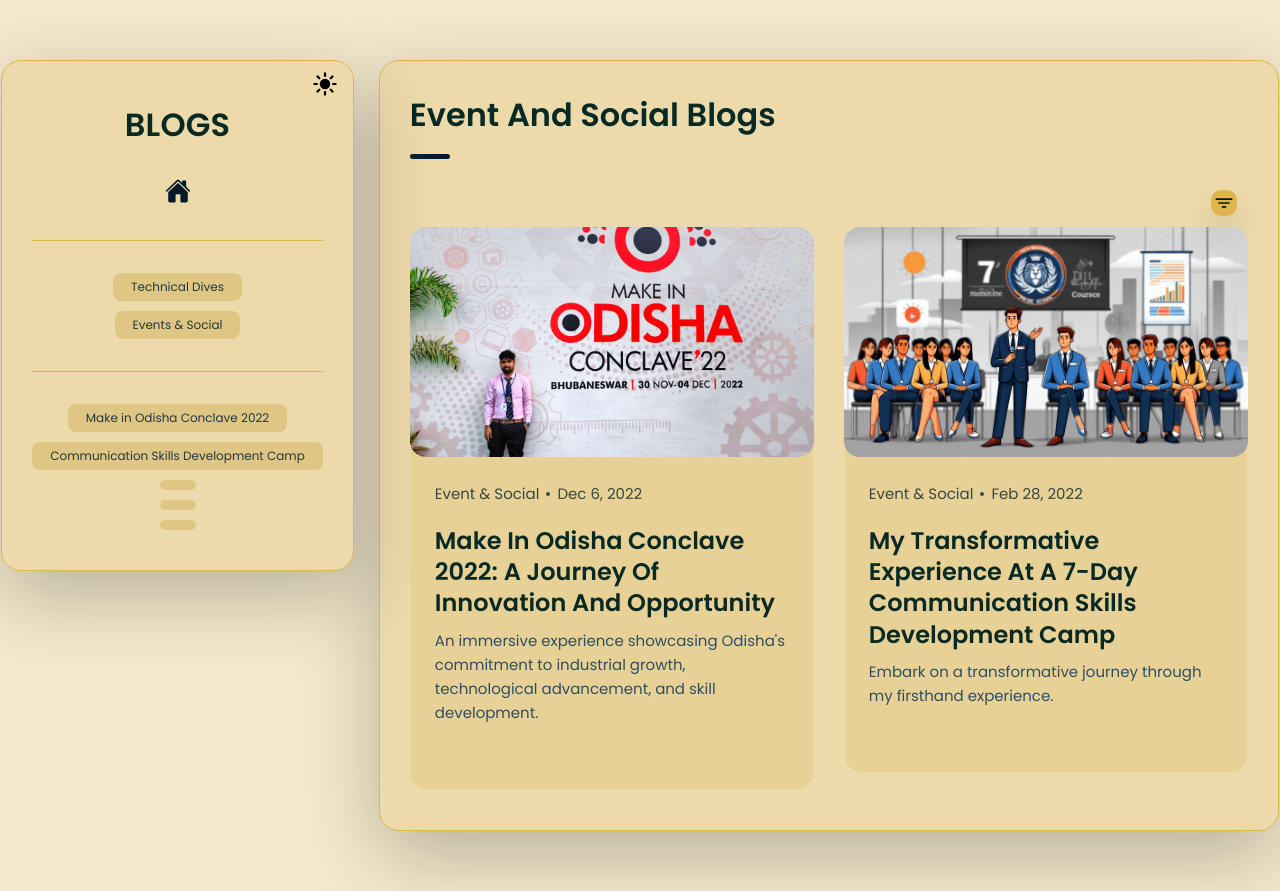
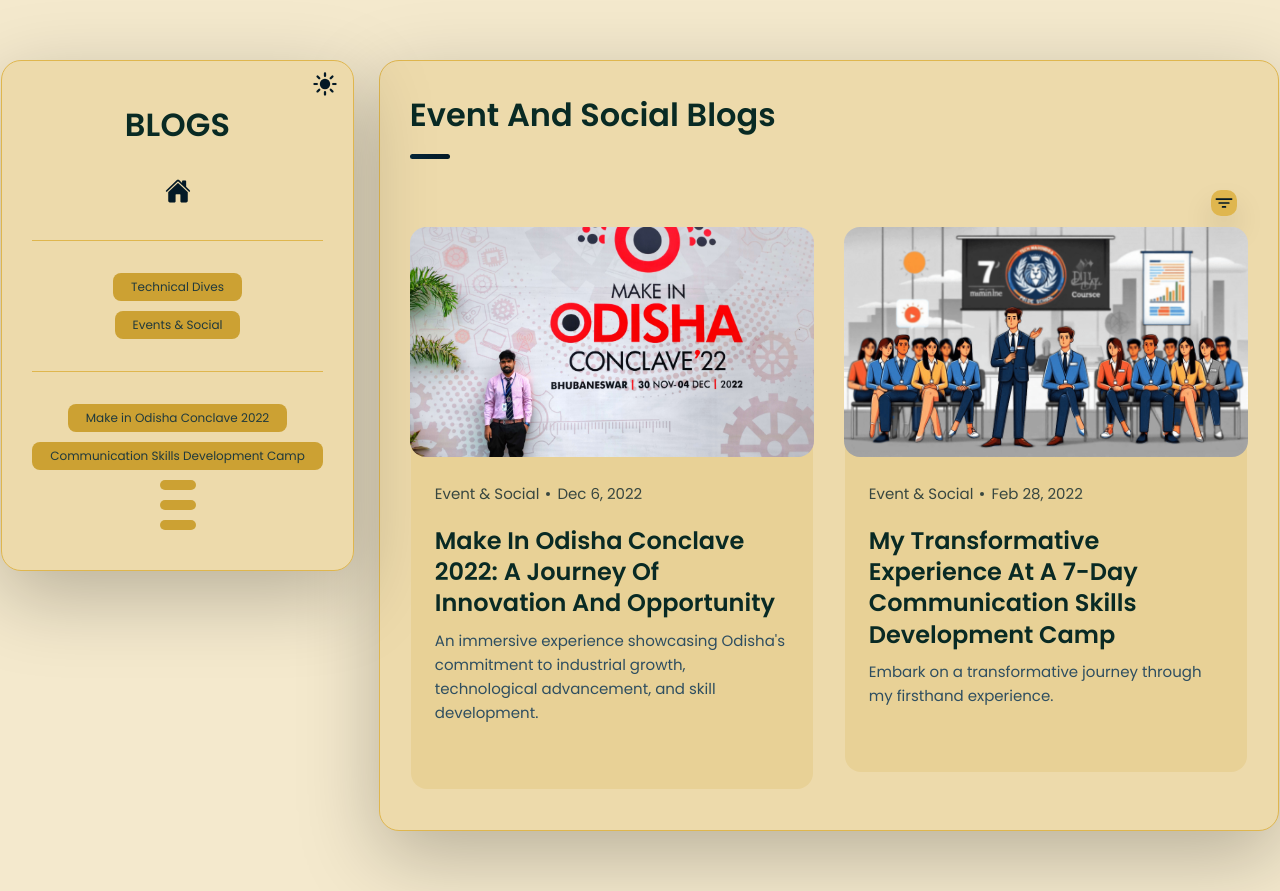
Before and after one commit to Abhisek-Pandey/public, a plain HTML site: page blogs/event/EventAndSocial.html in a window 1280 px wide. Drawn offline with nearby package versions, Linux system fonts and the light colour scheme.

Commit message:
correction in themes

```diff
--- a/assets/css/style.css
+++ b/assets/css/style.css
@@ -108,7 +108,7 @@
   /* solid */
 
   --color-1: hsla(43, 69%, 59%, 1);
-  --color-2: hsla(43, 60%, 70%, 1);
+  --color-2: hsla(43, 60%, 50%, 1);
   --color-3: hsla(43, 64%, 75%, 1);
   --color-4: hsla(43, 64%, 80%, 1);
   --color-5: hsla(43, 64%, 88%, 1);
@@ -118,7 +118,7 @@
   --color-9: hsla(202, 95%, 18%, 1);
   --color-10: hsla(202, 35%, 28%, 1);
   --color-10-70: hsla(175, 20%, 18%, 0.9);
-  --color-12:hsla(187, 32%, 41%, 1);
+  --color-12:hsla(175, 20%, 68%, 0.75);
 
 
 }
@@ -1928,12 +1928,12 @@
    * RESET
    */
 
-  body::-webkit-scrollbar { width: 20px; }
+  body::-webkit-scrollbar { width: 10px; }
 
   body::-webkit-scrollbar-track { background: var(--color-5); }
 
   body::-webkit-scrollbar-thumb {
-    border: 5px solid var(--color-5);
+    border: 1px solid var(--color-1);
     background: hsla(0, 0%, 100%, 0.1);
     border-radius: 20px;
     box-shadow: inset 1px 1px 0 hsla(0, 0%, 100%, 0.11),
--- a/blogs/css/style.css
+++ b/blogs/css/style.css
@@ -93,7 +93,9 @@
     right: 55px;
     margin: 1px;
 }
-
+.theme-button #icon  {
+    color: var(--color-8);
+}
 
 
 /*-----------------------------------*\
```
